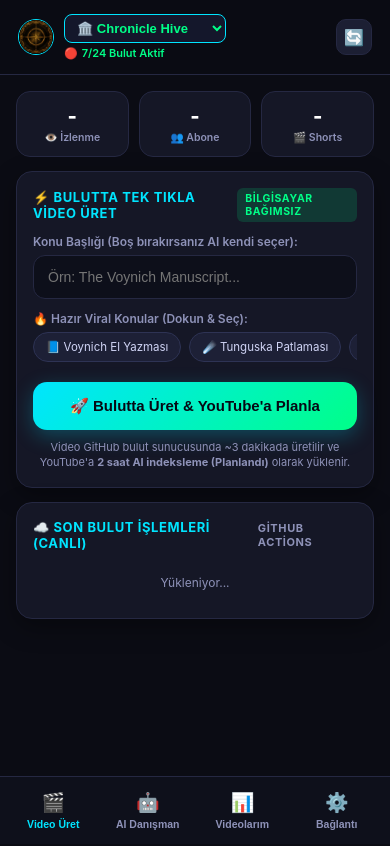
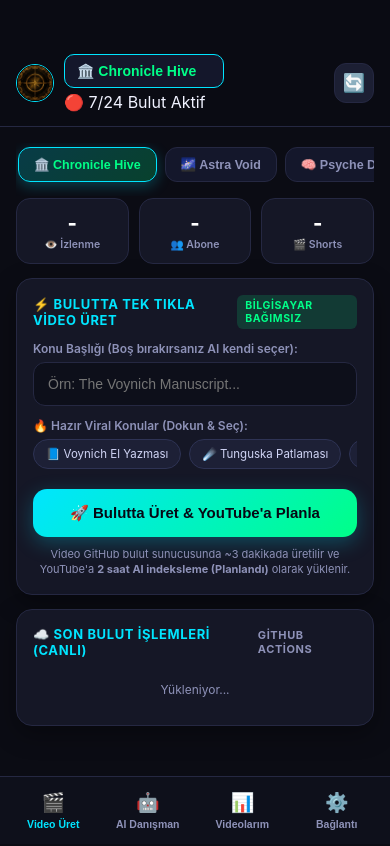
Before and after one commit to onurmorbel/chronicle-mobile, a plain HTML site: page index.html in a window 390 px wide. Drawn offline with Linux system fonts and the light colour scheme.

Commit message:
deploy(mobile): update index.html

```diff
--- a/index.html
+++ b/index.html
@@ -32,35 +32,82 @@
       overflow-x: hidden;
     }
 
-    /* Header */
+    /* Header with iOS Dynamic Island & Notch Safe Area */
     .app-header {
       position: sticky;
       top: 0;
-      z-index: 50;
-      background: rgba(11, 12, 20, 0.92);
-      backdrop-filter: blur(12px);
+      z-index: 100;
+      background: rgba(11, 12, 20, 0.96);
+      backdrop-filter: blur(16px);
+      -webkit-backdrop-filter: blur(16px);
       border-bottom: 1px solid var(--border);
-      padding: 14px 18px;
+      padding-top: max(calc(env(safe-area-inset-top) + 14px), 54px);
+      padding-bottom: 14px;
+      padding-left: max(16px, env(safe-area-inset-left));
+      padding-right: max(16px, env(safe-area-inset-right));
       display: flex;
       align-items: center;
       justify-content: space-between;
+      touch-action: manipulation;
     }
     .brand { display: flex; align-items: center; gap: 10px; }
-    .brand img { width: 36px; height: 36px; border-radius: 50%; border: 1.5px solid var(--cyan); object-fit: cover; }
-    .brand-title h1 { font-size: 16px; font-weight: 800; letter-spacing: 0.3px; }
-    .brand-title p { font-size: 11px; color: var(--green); font-weight: 600; display: flex; align-items: center; gap: 4px; }
+    .brand img { width: 38px; height: 38px; border-radius: 50%; border: 1.5px solid var(--cyan); object-fit: cover; }
+    .brand-title { display: flex; flex-direction: column; }
+    .brand-title select {
+      -webkit-appearance: none;
+      appearance: none;
+      cursor: pointer;
+      touch-action: manipulation;
+    }
     .refresh-btn {
       background: #1c1f33;
       border: 1px solid var(--border);
       color: var(--text);
-      width: 36px;
-      height: 36px;
-      border-radius: 10px;
-      font-size: 16px;
+      width: 40px;
+      height: 40px;
+      border-radius: 12px;
+      font-size: 18px;
       display: flex;
       align-items: center;
       justify-content: center;
       cursor: pointer;
+      touch-action: manipulation;
+    }
+
+    /* 4-Channel Horizontal Pill Selector */
+    .channel-pill-bar {
+      display: flex;
+      gap: 8px;
+      overflow-x: auto;
+      padding: 4px 2px 14px 2px;
+      margin-bottom: 2px;
+      -webkit-overflow-scrolling: touch;
+      scrollbar-width: none;
+    }
+    .channel-pill-bar::-webkit-scrollbar { display: none; }
+    .channel-pill {
+      background: #14172b;
+      color: #8e92b8;
+      border: 1px solid var(--border);
+      padding: 9px 15px;
+      border-radius: 12px;
+      font-size: 12.5px;
+      font-weight: 700;
+      white-space: nowrap;
+      cursor: pointer;
+      display: inline-flex;
+      align-items: center;
+      gap: 6px;
+      transition: all 0.2s ease;
+      flex-shrink: 0;
+      touch-action: manipulation;
+    }
+    .channel-pill:active { transform: scale(0.96); }
+    .channel-pill.active {
+      background: linear-gradient(135deg, rgba(0,229,255,0.22), rgba(0,255,136,0.22));
+      color: #00ff88;
+      border-color: #00e5ff;
+      box-shadow: 0 4px 14px rgba(0,229,255,0.25);
     }
 
     .container { padding: 16px; max-width: 520px; margin: 0 auto; }
@@ -311,13 +358,13 @@
     <div class="brand">
       <img src="icon.jpg" alt="Chronicle Hive" onerror="this.style.display='none'">
       <div class="brand-title">
-        <select id="mobChannelSelect" onchange="onMobChannelChange(this.value)" style="background:#14172b;color:#00ff88;border:1px solid #00e5ff;padding:5px 8px;border-radius:8px;font-size:13px;font-weight:800;outline:none;">
+        <select id="mobChannelSelect" onchange="onMobChannelChange(this.value)" style="background:#14172b;color:#00ff88;border:1px solid #00e5ff;padding:8px 12px;border-radius:10px;font-size:14px;font-weight:800;outline:none;cursor:pointer;">
           <option value="chronicle_hive">🏛️ Chronicle Hive</option>
           <option value="astra_void">🌌 Astra Void</option>
           <option value="psyche_decoded">🧠 Psyche Decoded</option>
           <option value="empire_pulse">💰 Empire Pulse</option>
         </select>
-        <p style="margin-top:3px;"><span id="connDot">🟢</span> 7/24 Bulut Aktif</p>
+        <p style="margin-top:4px;"><span id="connDot">🟢</span> 7/24 Bulut Aktif</p>
       </div>
     </div>
     <button class="refresh-btn" onclick="loadAllData(true)">🔄</button>
@@ -326,6 +373,14 @@
   <div class="toast" id="toastBox"></div>
 
   <div class="container">
+
+    <!-- 4-CHANNEL HORIZONTAL ONE-TAP SWITCHER -->
+    <div class="channel-pill-bar" id="channelPillBar">
+      <button class="channel-pill active" data-ch="chronicle_hive" onclick="selectChannelPill('chronicle_hive')">🏛️ Chronicle Hive</button>
+      <button class="channel-pill" data-ch="astra_void" onclick="selectChannelPill('astra_void')">🌌 Astra Void</button>
+      <button class="channel-pill" data-ch="psyche_decoded" onclick="selectChannelPill('psyche_decoded')">🧠 Psyche Decoded</button>
+      <button class="channel-pill" data-ch="empire_pulse" onclick="selectChannelPill('empire_pulse')">💰 Empire Pulse</button>
+    </div>
 
     <!-- QUICK STATS ROW -->
     <div class="stats-row">
@@ -588,12 +643,35 @@
     let activeChannelId = localStorage.getItem('ch_active_channel') || 'chronicle_hive';
     document.getElementById('mobChannelSelect').value = activeChannelId;
 
+    function syncChannelPills(val) {
+      document.querySelectorAll('.channel-pill').forEach(btn => {
+        btn.classList.toggle('active', btn.dataset.ch === val);
+      });
+      const sel = document.getElementById('mobChannelSelect');
+      if (sel) sel.value = val;
+    }
+
+    function selectChannelPill(chId) {
+      if (activeChannelId === chId) return;
+      onMobChannelChange(chId);
+    }
+
     function onMobChannelChange(val) {
       activeChannelId = val;
       localStorage.setItem('ch_active_channel', val);
-      showToast('📺 Kanal değiştirildi: ' + val);
+      syncChannelPills(val);
+      const names = {
+        'chronicle_hive': '🏛️ Chronicle Hive',
+        'astra_void': '🌌 Astra Void',
+        'psyche_decoded': '🧠 Psyche Decoded',
+        'empire_pulse': '💰 Empire Pulse'
+      };
+      showToast(`📺 Aktif Kanal: ${names[val] || val}`);
       loadAllData(true);
     }
+
+    // Initial pill sync
+    syncChannelPills(activeChannelId);
 
     async function triggerCloudWorkflow(mode, customTopicOverride = null) {
       const { owner, repo, token } = getCfg();
```
